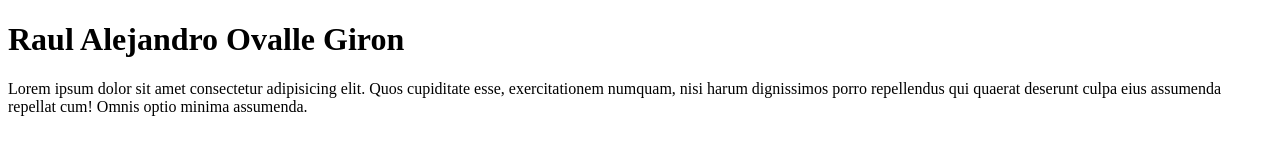
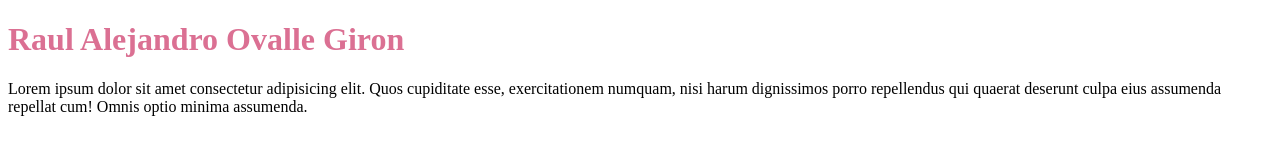
Before and after one commit to rauale/Proyectos, a plain HTML site: page Index.html in a window 1280 px wide. Drawn offline with Linux system fonts and the light colour scheme.

Commit message:
darle color al h1

```diff
--- a/Index.html
+++ b/Index.html
@@ -5,6 +5,11 @@
     <meta http-equiv="X-UA-Compatible" content="IE=edge">
     <meta name="viewport" content="width=device-width, initial-scale=1.0">
     <title>rauale</title>
+    <style>
+        h1 {
+            color:palevioletred
+        }
+    </style>
 </head>
 <body>
     <h1>Raul Alejandro Ovalle Giron</h1>
```
